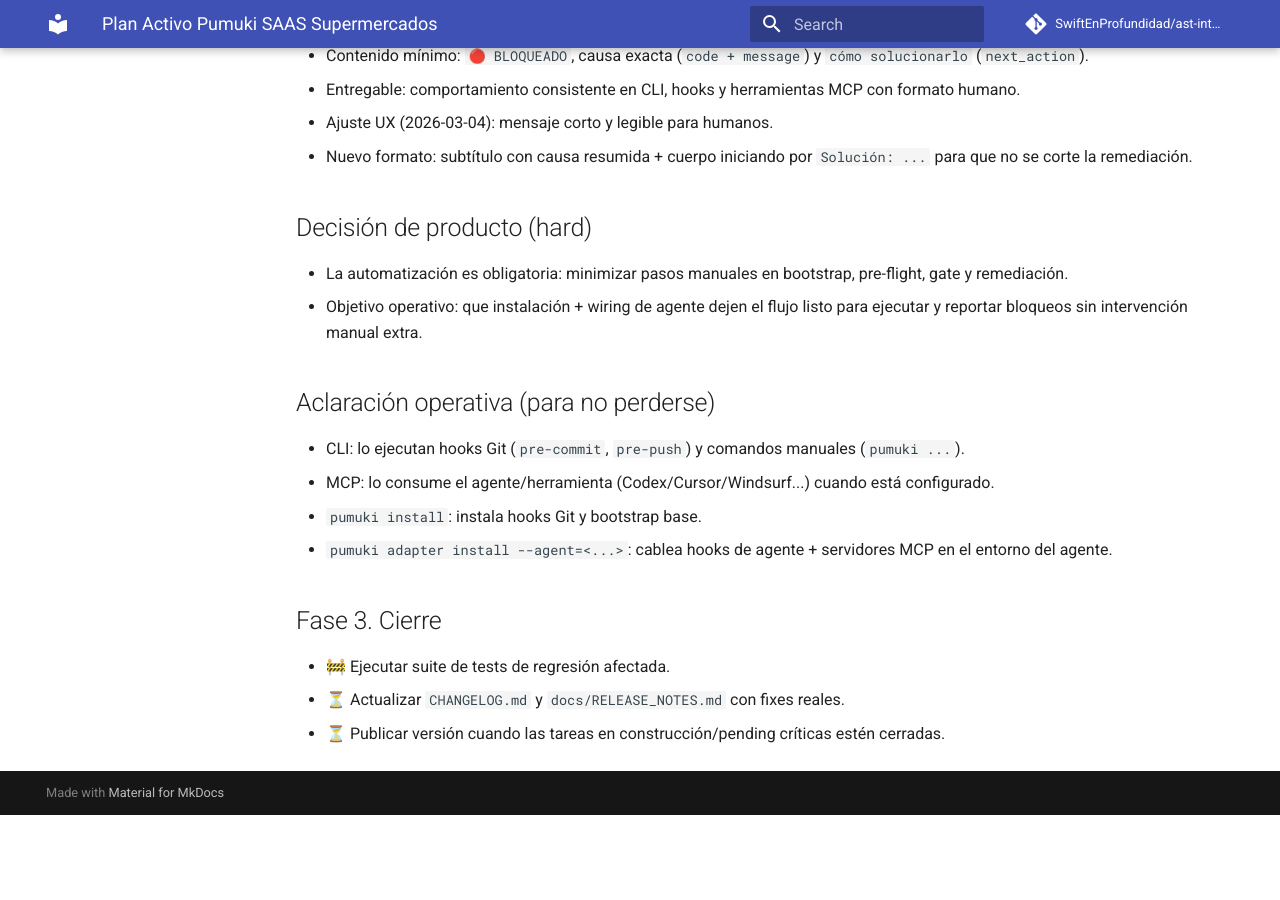
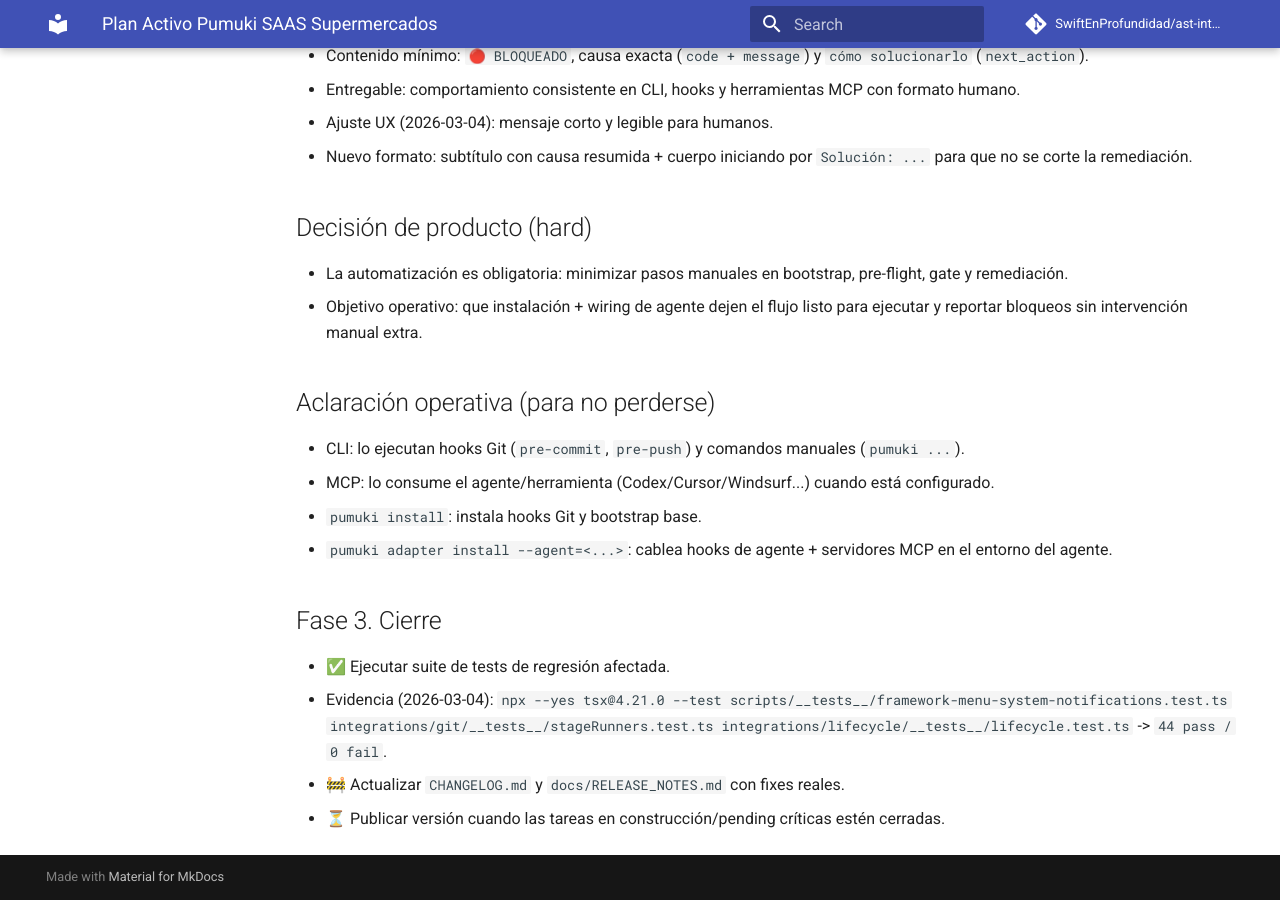
Before and after one commit to SwiftEnProfundidad/ast-intelligence-hooks, an MkDocs documentation site: the page built from docs/seguimiento-activo-pumuki-saas-supermercados.md, in a window 1280 px wide and 900 px high, scrolled down 1751 px. Built offline with MkDocs 1.6.1 and Material for MkDocs 9.7.7, drawn with Linux system fonts in a browser that asks for light colours; comment, search, counter and statistics services are not loaded; before the commit the page ends 2566 px from its top, so only the background shows below that.

Commit message:
test(stage-runners): alinear baseline con core skills + cerrar Fase 3.1

```diff
--- a/docs/seguimiento-activo-pumuki-saas-supermercados.md
+++ b/docs/seguimiento-activo-pumuki-saas-supermercados.md
@@ -68,6 +68,7 @@
 
 ## Fase 3. Cierre
 
-- 🚧 Ejecutar suite de tests de regresión afectada.
-- ⏳ Actualizar `CHANGELOG.md` y `docs/RELEASE_NOTES.md` con fixes reales.
+- ✅ Ejecutar suite de tests de regresión afectada.
+  - Evidencia (2026-03-04): `npx --yes tsx@4.21.0 --test scripts/__tests__/framework-menu-system-notifications.test.ts integrations/git/__tests__/stageRunners.test.ts integrations/lifecycle/__tests__/lifecycle.test.ts` -> `44 pass / 0 fail`.
+- 🚧 Actualizar `CHANGELOG.md` y `docs/RELEASE_NOTES.md` con fixes reales.
 - ⏳ Publicar versión cuando las tareas en construcción/pending críticas estén cerradas.
```
Also changed, not shown: docs/registro-maestro-de-seguimiento.md (+2 -2 lines), 1 other file.
